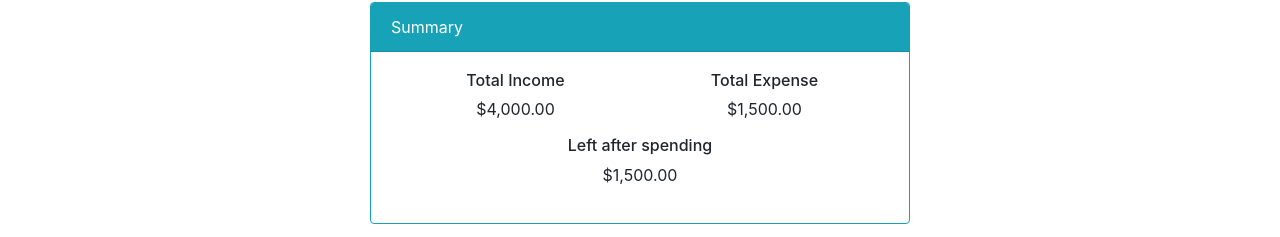
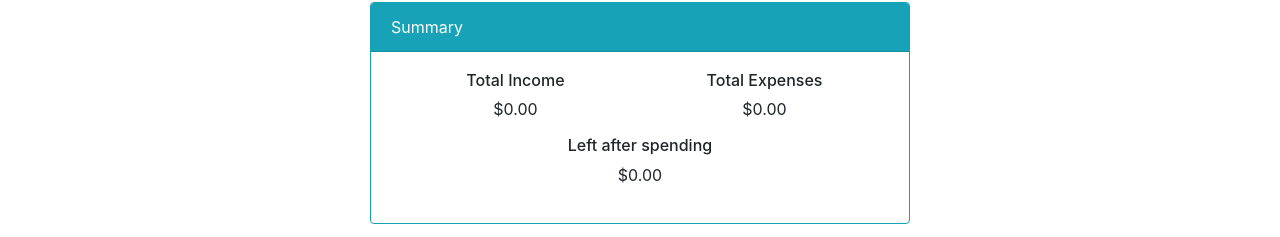
Before and after one commit to vancepope/startnow-react200-budget-tracker, a React app: page / in a window 1280 px wide. Shown: the part 687-924 px from the top of the page. Built offline with nearby package versions, Linux system fonts and the light colour scheme.

Commit message:
ready for deployment

```diff
--- a/src/js/components/Summary/Summary.jsx
+++ b/src/js/components/Summary/Summary.jsx
@@ -1,7 +1,29 @@
 import React, { Component } from 'react';
 
-export default class Summary extends Component {
+function calculateSum(lineItems) {
+  return lineItems.reduce((acc, lineItem) => acc + lineItem.amount, 0);
+}
+
+function formatCurrency(amount) {
+  if (amount >= 0) {
+    const dollars = Math.floor(amount);
+    const cents = Math.floor((amount - dollars) * 100).toString().padEnd(2, '0');
+    return `$${dollars.toLocaleString()}.${cents}`;
+  }
+
+  const dollars = Math.ceil(amount);
+  const cents = Math.floor((amount - dollars) * 100 * -1).toString().padEnd(2, '0');
+  return `-$${(dollars * -1).toLocaleString()}.${cents}`;
+}
+
+class Summary extends Component {
   render() {
+    const { incomeItems, expenseItems } = this.props;
+
+    const incomeTotal = calculateSum(incomeItems) / 100;
+    const expenseTotal = calculateSum(expenseItems) / 100;
+    const difference = Math.round(incomeTotal - expenseTotal) / 100;
+
     return (
       <div className='card border-info mb-3'>
         <div className='card-header text-white bg-info'>Summary</div>
@@ -10,17 +32,17 @@ export default class Summary extends Component {
             <div className='row'>
               <div className='col-6 text-center'>
                 <h6 className='h6 strong'>Total Income</h6>
-                <p>$4,000.00</p>
+                <p>{ formatCurrency(incomeTotal) }</p>
               </div>
               <div className='col-6 text-center'>
-                <h6 className='h6 strong'>Total Expense</h6>
-                <p>$1,500.00</p>
+                <h6 className='h6 strong'>Total Expenses</h6>
+                <p>{ formatCurrency(expenseTotal) }</p>
               </div>
             </div>
             <div className='row justify-content-center'>
               <div className='col-6 text-center'>
                 <h6 className='h6 strong'>Left after spending</h6>
-                <p>$1,500.00</p>
+                <p>{ formatCurrency(difference) }</p>
               </div>
             </div>
           </div>
@@ -29,3 +51,5 @@ export default class Summary extends Component {
     );
   }
 }
+
+export default Summary;
```
Also changed, not shown: circle.yml (added, +34 -0 lines), .circleci/config.yml (added).
